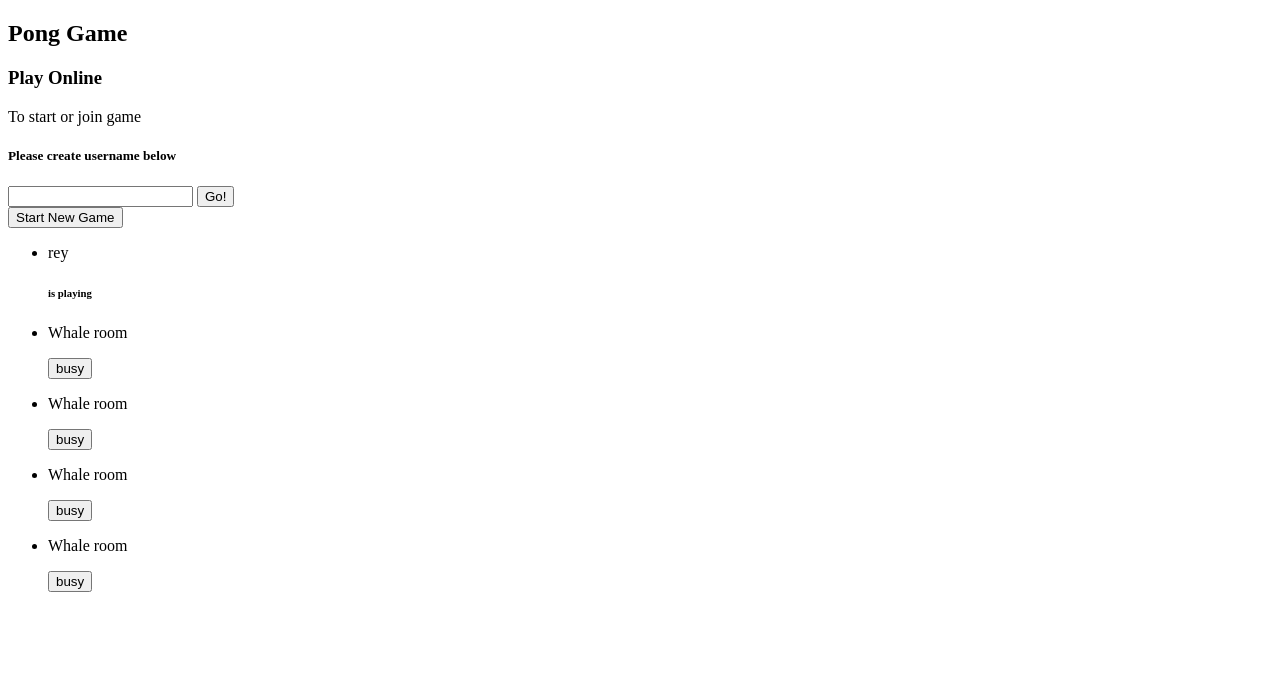
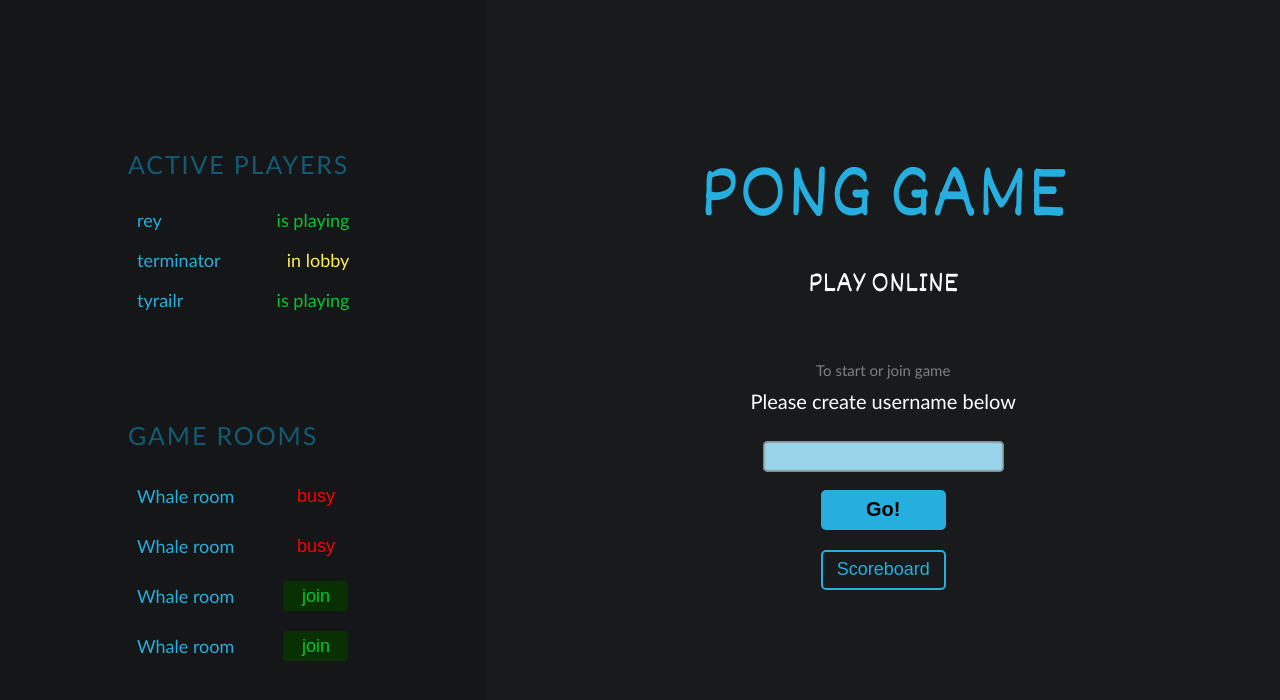
Before and after one commit to KaiZhang2020/CSS432Final, a plain HTML site: page Website/lobby/index.html in a window 1280 px wide. Drawn offline with Linux system fonts and the light colour scheme.

Commit message:
Front-end CSS and HTML done

```diff
--- a/Website/lobby/index.html
+++ b/Website/lobby/index.html
@@ -5,54 +5,64 @@
     <meta name="viewport" content="width=device-width, initial-scale=1.0">
     <title>Pong Lobby</title>
 </head>
-<style src="../style.css"></style>
+<link rel="stylesheet" href="lobbystyle.css">
 <script src="./script.js"></script>
 <body>
     <div id="left">
+        <section class="leftbox">
+            <h2>Active Players</h2>
+            <ul class="sidelist">
+                <li class="listitem">
+                    <p>rey</p>
+                    <h6 class="is-Playing">is playing</h6>
+                </li>
+                <li class="listitem">
+                    <p>terminator</p>
+                    <h6 class="in-Lobby">in lobby</h6>
+                </li>
+                <li class="listitem">
+                    <p>tyrailr</p>
+                    <h6 class="is-Playing">is playing</h6>
+                </li>
+            </ul>
+        </section>
+        <section class="leftbox">
+            <h2>Game Rooms</h2>
+            <ul class="sidelist">
+                <li class="listitem">
+                    <p>Whale room</p>
+                    <button class="busy">busy</button>
+                </li>
+                <li class="listitem">
+                    <p>Whale room</p>
+                    <button class="busy">busy</button>
+                </li>
+                <li class="listitem">
+                    <p>Whale room</p>
+                    <button class="join">join</button>
+                </li>
+                <li class="listitem">
+                    <p>Whale room</p>
+                    <button class="join">join</button>
+                </li>
+            </ul>
+        </section>
+    </div>
+    <div id="right">
         <section id="title">
             <h1>Pong Game</h1>
             <h3>Play Online</h3>
         </section>
-        <section id="join game">
-            <p class="gray">To start or join game</p>
+        <section id="join-game">
+            <p>To start or join game</p>
             <h5>Please create username below</h5>
             <input>
             <button>Go!</button>
         </section>
-        <section id="start game">
+        <section id="start-game">
             <button>Start New Game</button>
         </section>
-    </div>
-    <div id="right">
-        <section id="active players">
-
-        </section>
-        <section id="Game rooms">
-            <ul class="sidelist">
-                <li class="listitem">
-                    <p>rey</p>
-                    <h6>is playing</h6>
-                </li>
-            </ul>
-            <ul class="sidelist">
-                <li class="listitem">
-                    <p>Whale room</p>
-                    <button>busy</button>
-                </li>
-                <li class="listitem">
-                    <p>Whale room</p>
-                    <button>busy</button>
-                </li>
-                <li class="listitem">
-                    <p>Whale room</p>
-                    <button>busy</button>
-                </li>
-                <li class="listitem">
-                    <p>Whale room</p>
-                    <button>busy</button>
-                </li>
-            </ul>
-        </section>
+        <a href="../scoreboard/scoreboard.html"><button id="Scoreboard">Scoreboard</button></a>
     </div>
 </body>
 </html>
--- /dev/null
+++ b/Website/lobby/lobbystyle.css
@@ -0,0 +1,222 @@
+@font-face {
+    font-family: 'Dekko';
+    src: url('../fonts/Dekko-Regular.ttf');
+    font-style: normal;
+}
+
+
+body {
+    background-color: #000000;
+    font-family: 'Gill Sans', 'Gill Sans MT', Calibri, 'Trebuchet MS', sans-serif;
+    display: flex;
+    align-items: center;
+    margin: 0%;
+}
+
+/*Left side*/
+
+#left {
+    margin: 0%;
+    padding: 10%;
+    width: 30%;
+    background-color: #151618;
+    display: flex;
+    flex-direction: column;
+    align-items: flex-start;
+    height:90vh;
+}
+
+.leftbox {
+    margin: 0;
+    margin-bottom: 10vh;
+    width: 100%;
+    display: flex;
+    flex-direction: column;
+    align-items: flex-start;
+}
+
+.leftbox h2{
+    text-transform: uppercase;
+    color: #135b75;
+    display: flex;
+    justify-content: center;
+    font-size: 25px;
+    letter-spacing: 0.075em;
+    font-weight: 530;
+
+}
+
+.sidelist {
+    list-style-type: none;
+    padding: 0;
+    margin: 0;
+    width: 100%;
+}
+
+.listitem {
+    display: flex;
+    flex-direction: row;
+    align-items: center;
+    justify-content: space-between;
+}
+
+.listitem p {
+    color: #26AEDE;
+    margin: 0.5em;
+    font-size: 18px;
+}
+
+ /* active player status*/
+
+ .listitem h6 {
+    margin: 0.5em;
+    font-size: 18px;
+    font-weight: 100;
+}
+
+.is-Playing {
+    color: #01c62c;
+}
+
+.in-Lobby {
+    color: #FFEE53;
+}
+
+/*game room button status*/
+
+.listitem button {
+    border-radius: 3.5px;
+    border: none;
+    display: inline-block;
+    text-align: center;
+    text-decoration: none;
+    width: 65px;
+    height: 30px;
+    font-size: 18px;
+    font-weight: 50;
+    margin: 10px;
+}
+
+.busy {
+    background-color: transparent;
+    color: red;
+}
+
+.join {
+    background-color: #093002;
+    color:#01C62C;
+}
+
+
+
+/* Right side*/
+
+#right {
+    margin: 0%;
+    padding: 10%;
+    width: 70%;
+    background-color: #191A1C;
+    display: flex;
+    align-items: center;
+    flex-direction: column;
+    height:90vh;
+}
+
+#title {
+    display: flex;
+    flex-direction: column;
+    align-items: center;
+}
+
+#title h1 {
+    text-transform: uppercase;
+    font-size: 80px;
+    margin: 0%;
+    color: #26aede;
+    font-family: 'Dekko';
+    font-weight: 25;
+}
+
+#title h3 {
+    text-transform: uppercase;
+    color: white;
+    margin: 0;
+    font-weight: 25;
+    font-family: 'Dekko';
+    font-size: 30px;
+}
+
+#join-game {
+    margin-top: 10%;
+    display: flex;
+    flex-direction: column;
+    align-items: center;
+}
+
+#join-game p{
+    margin: 0%;
+    padding-bottom: 10px;
+    color: gray;
+    font-size: 15px;
+}
+
+#join-game h5 {
+    margin: 0%;
+    padding-bottom: 20px;
+    color: white;
+    font-weight: 100;
+    font-family: 'Gill Sans', 'Gill Sans MT', Calibri, 'Trebuchet MS', sans-serif;
+    font-size: 20px;
+}
+
+#join-game input {
+    border-radius: 5px;
+    border: none;
+    font-size: 18px;
+    width: 90%;
+    padding: 5px 10px;
+    margin: 8px;
+    box-sizing: border-box;
+    background-color: #99D5EA;
+    box-shadow:inset 0 0 1.5px 1.5px gray;
+}
+
+#join-game button, #Scoreboard {
+    border-radius: 5px;
+    border: none;
+    background-color: #26AEDE;
+    display: inline-block;
+    text-align: center;
+    text-decoration: none;
+    width: 125px;
+    height: 40px;
+    font-size: 20px;
+    font-weight: 550;
+    margin: 10px;
+}
+
+#start-game {
+    display: none;
+}
+
+#start-game button {
+    border-radius: 5px;
+    border: none;
+    background-color: #26AEDE;
+    display: inline-block;
+    text-align: center;
+    text-decoration: none;
+    width: 250px;
+    height: 40px;
+    font-size: 20px;
+    font-weight: 550;
+    margin: 10px;
+}
+
+#Scoreboard {
+    background-color: transparent;
+    border: 2px solid #26AEDE;
+    color: #26AEDE;
+    font-size: 18px;
+    font-weight: 100;
+}
--- a/Website/scoreboard/scoreboard.css
+++ b/Website/scoreboard/scoreboard.css
@@ -0,0 +1,103 @@
+@font-face {
+    font-family: 'Dekko';
+    src: url('../fonts/Dekko-Regular.ttf');
+    font-style: normal;
+}
+
+body {
+    background-color: #000000;
+    font-family: 'Gill Sans', 'Gill Sans MT', Calibri, 'Trebuchet MS', sans-serif;
+    color: #26AEDE;
+    display: flex;
+    justify-content: center;
+    align-items: center;
+    flex-direction: column;
+    margin: 0%;
+}
+
+h3 {
+    text-transform: uppercase;
+    padding-top: 10%;
+    margin: 0%;
+    font-family: 'Dekko';
+    align-self: center;
+    font-weight: 100;
+    font-size: 30px;
+}
+
+h1 {
+    margin: 0%;
+    color: red;
+    align-self: center;
+    font-weight: 100;
+    font-size: 50px;
+}
+
+#list {
+    padding-top: 30px;
+    width: 100%;
+    display: flex;
+    flex-direction: column;
+    align-items: center;
+    margin: 0%;
+    margin-bottom: 2.5vh;
+}
+
+.list-item {
+    margin: 0%;
+    width: 50%;
+    display: flex;
+    flex-direction: row;
+    justify-content: space-between;
+}
+
+.list-item p {
+    display: flex;
+    overflow: auto;
+
+    padding-bottom: 10px;
+    font-size: 18px;
+    margin: 0%;
+
+}
+
+.yellow, .green, .red {
+    width: 10%;
+    justify-content: center;
+}
+
+.yellow {
+    color: yellow;
+}
+
+.green {
+    color: green;
+}
+
+.red {
+    color: red;
+}
+
+.right {
+    width: 33%;
+    flex-direction: row-reverse;
+}
+
+.left {
+    width: 33%;
+    flex-direction: row;
+}
+
+button {
+    border-radius: 5px;
+    display: inline-block;
+    text-decoration: none;
+    margin: 10px;
+    width: 125px;
+    height: 40px;
+    background-color: transparent;
+    border: 2px solid #26AEDE;
+    color: #26AEDE;
+    font-size: 18px;
+    font-weight: 100;
+}
```
Also changed, not shown: Dekko/OFL.txt (added, +93 -0 lines), Website/scoreboard/scoreboard.html (+39 -18 lines), Dekko/Dekko-Regular.ttf (added), Website/fonts/Dekko-Regular.ttf (added), Website/style.css (deleted).
